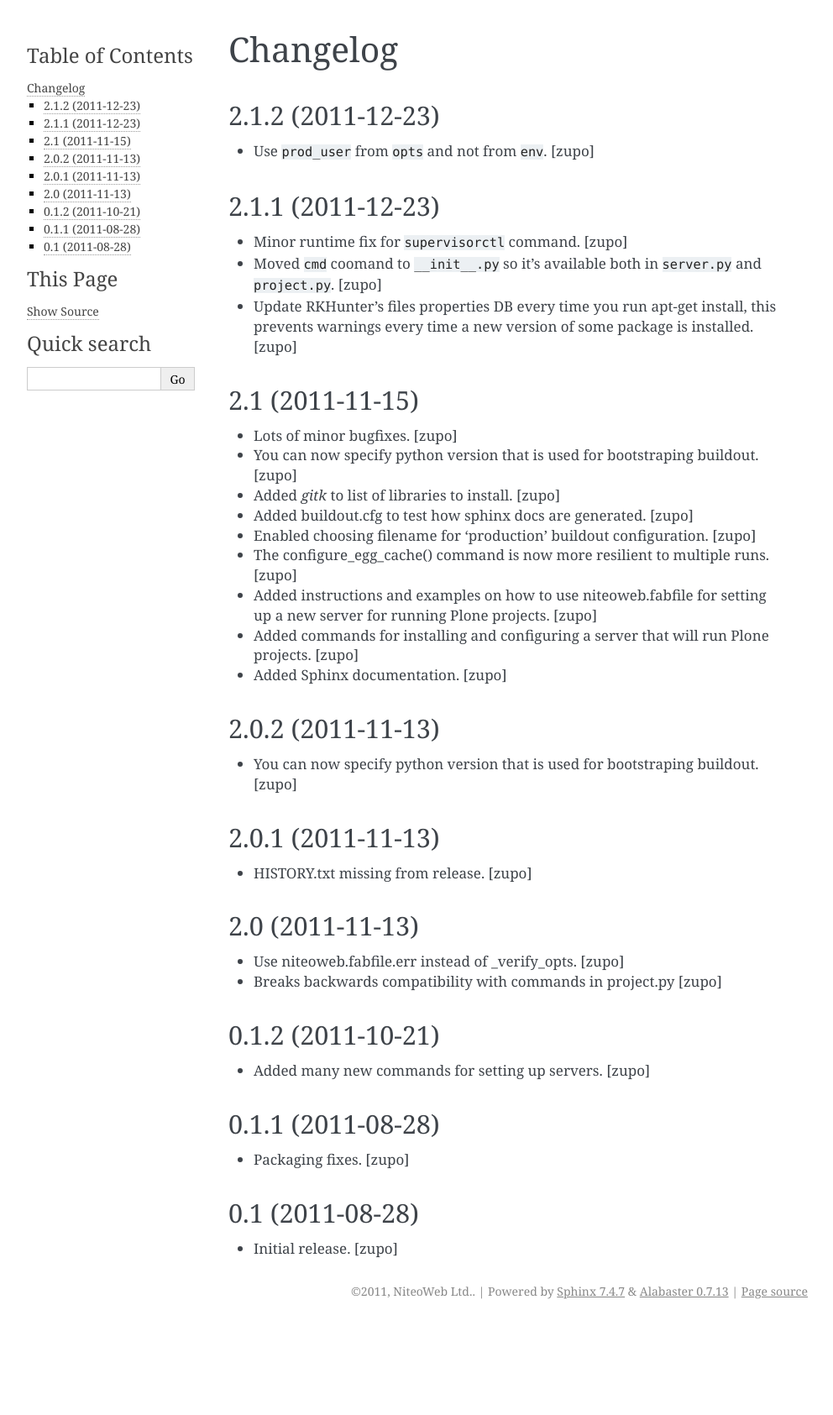
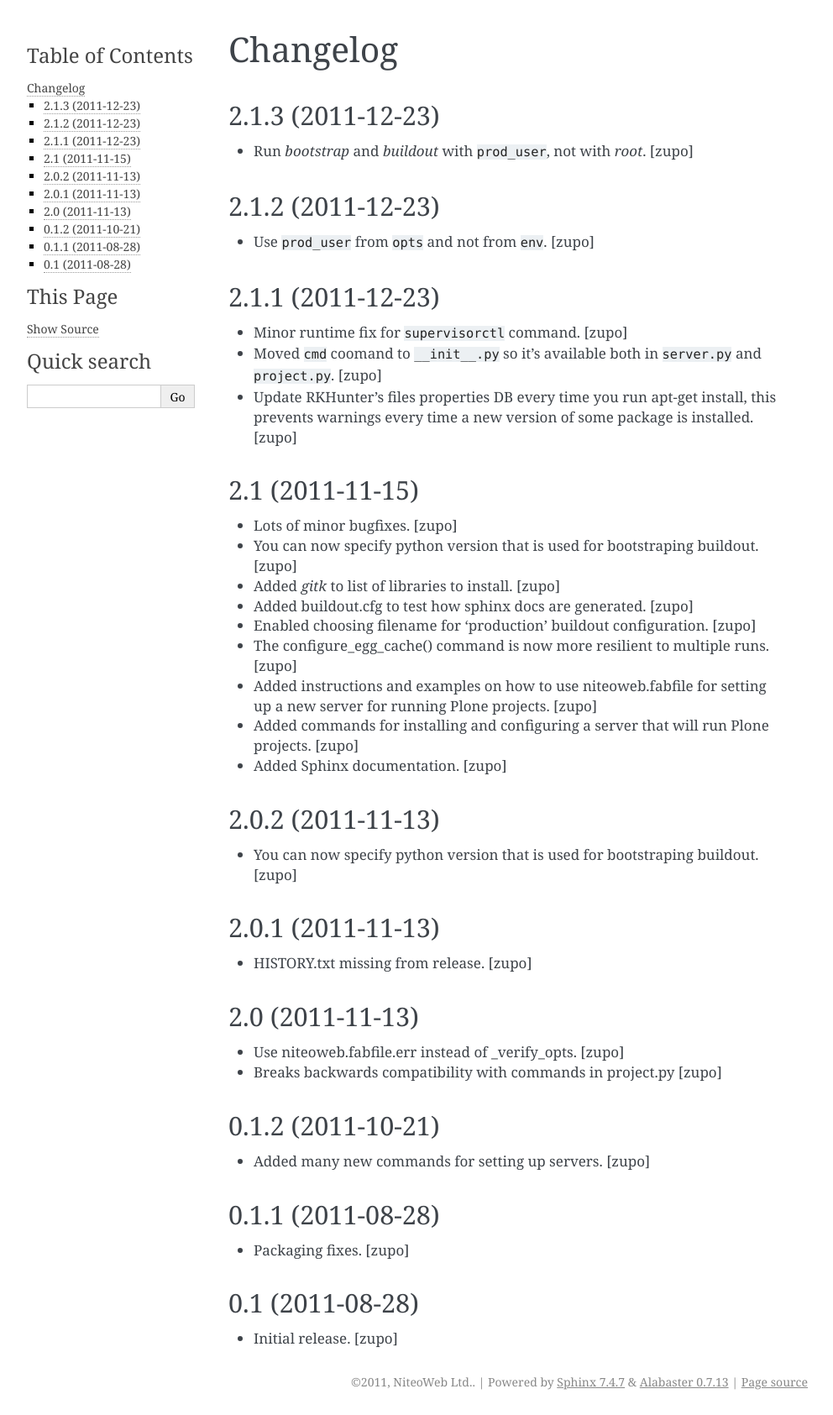
Before and after one commit to teamniteo/niteoweb.fabfile, a Sphinx documentation site: the page built from docs/HISTORY.rst, in a window 1280 px wide. Shown: the whole page at 84% size, without its empty margins (148-1140 px from the left). Built offline with Sphinx 7.4.7, drawn with Linux system fonts in a browser that asks for light colours; before the commit the page ends 1577 px from its top, so only the background shows below that.

Commit message:
release 2.1.3

```diff
--- a/docs/HISTORY.rst
+++ b/docs/HISTORY.rst
@@ -1,5 +1,11 @@
 Changelog
 =========
+
+2.1.3 (2011-12-23)
+------------------
+
+- Run `bootstrap` and `buildout` with ``prod_user``, not with `root`.
+  [zupo]
 
 2.1.2 (2011-12-23)
 ------------------
--- a/setup.py
+++ b/setup.py
@@ -11,7 +11,7 @@ import os
 def read(*rnames):
     return open(os.path.join(os.path.dirname(__file__), *rnames)).read()
 
-version = '2.1.2'
+version = '2.1.3'
 
 setup(name='niteoweb.fabfile',
       version=version,
```
